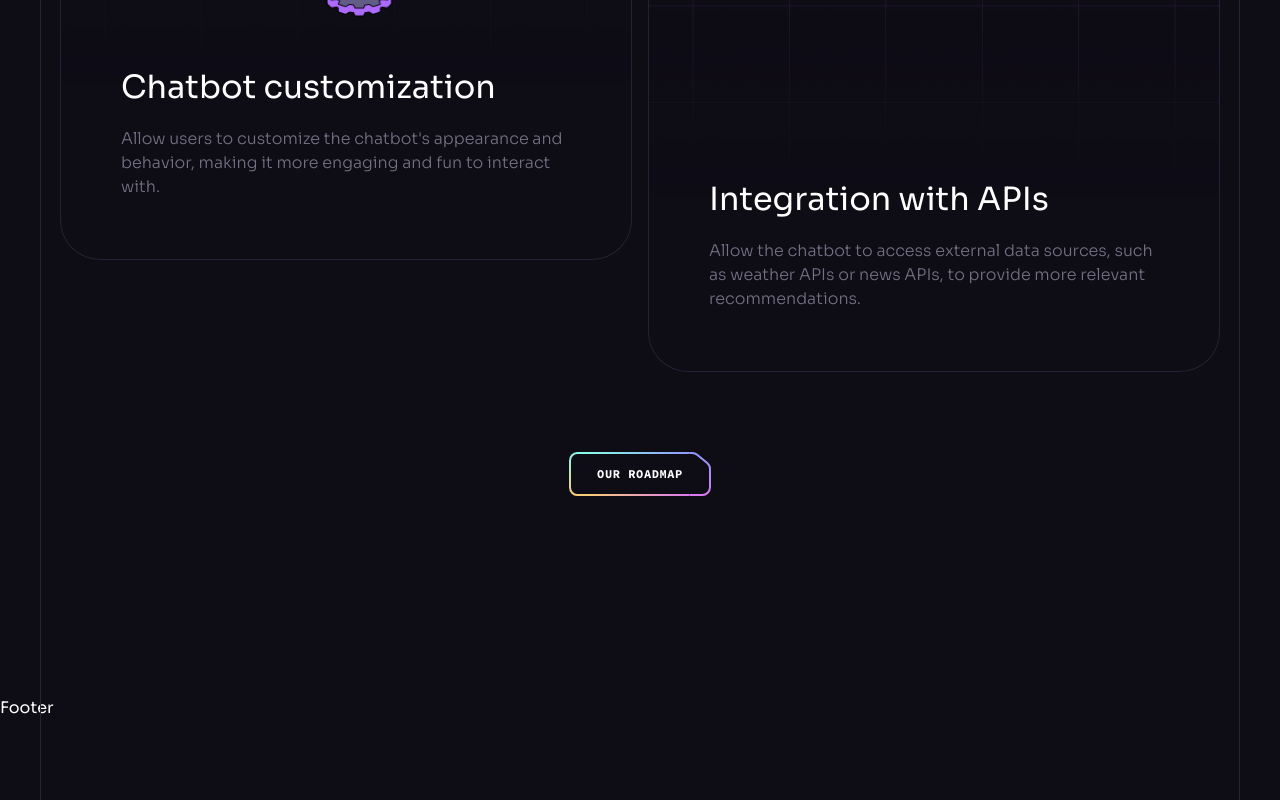
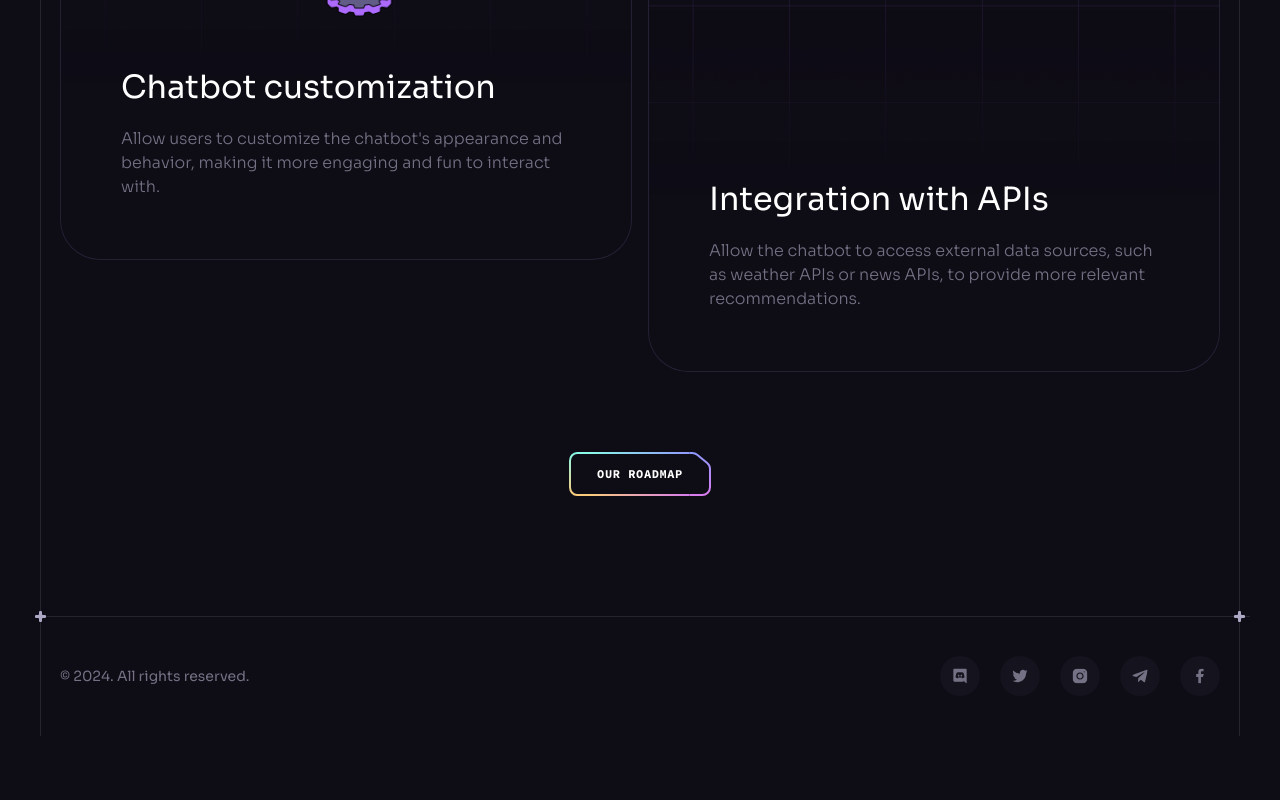
Before and after one commit to RayChan9123/React_Web, a React (Vite) app: page / in a window 1280 px wide. Shown: the part 8521-9321 px from the top of the page. After the commit the page ends 9257 px from the top, so only its background shows below. Built offline with nearby package versions, Linux system fonts and the light colour scheme.

Commit message:
finished Footer.jsx

```diff
--- a/src/compontents/Footer.jsx
+++ b/src/compontents/Footer.jsx
@@ -1,10 +1,30 @@
-import React from 'react'
-import Section from './Section'
+import React from "react";
+import Section from "./Section";
+import { socials } from "../constants";
 
 const Footer = () => {
   return (
-    <Section>Footer</Section>
-  )
-}
+    <Section crosses className="!px-0 !py-10">
+      <div className="container flex sm:justify-between justify-center items-center gap-10 max-sm:flex-col">
+        <p className="caption text-n-4 lg:block">
+          © {new Date().getFullYear()}. All rights reserved.
+        </p>
 
-export default Footer
+        <ul className="flex gap-5 flex-wrap">
+          {socials.map((item) => (
+            <a
+              key={item.id}
+              href={item.url}
+              target="_blank"
+              className="flex items-center justify-center w-10 h-10 bg-n-7 rounded-full transition-colors hover:bg-n-6"
+            >
+              <img src={item.iconUrl} width={16} height={16} alt={item.title} />
+            </a>
+          ))}
+        </ul>
+      </div>
+    </Section>
+  );
+};
+
+export default Footer;
```
